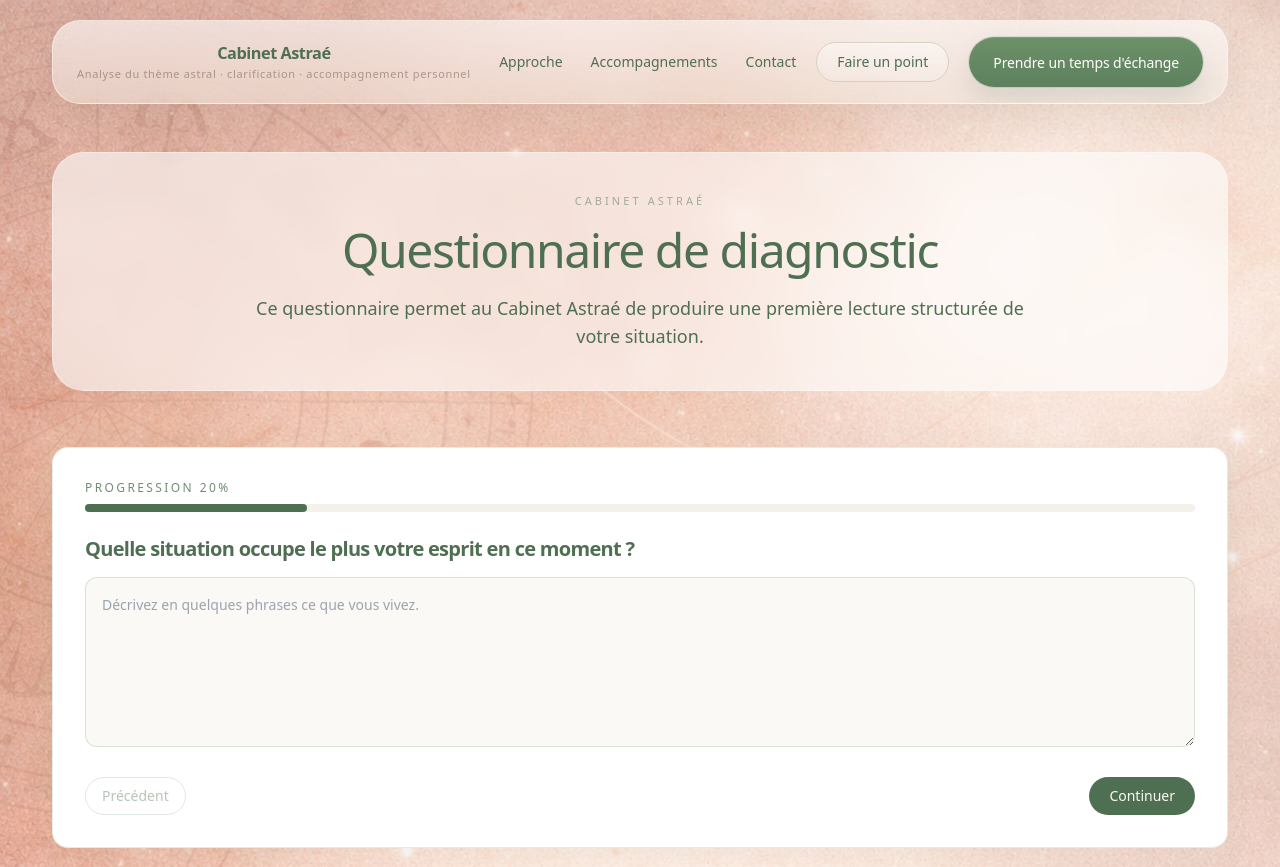
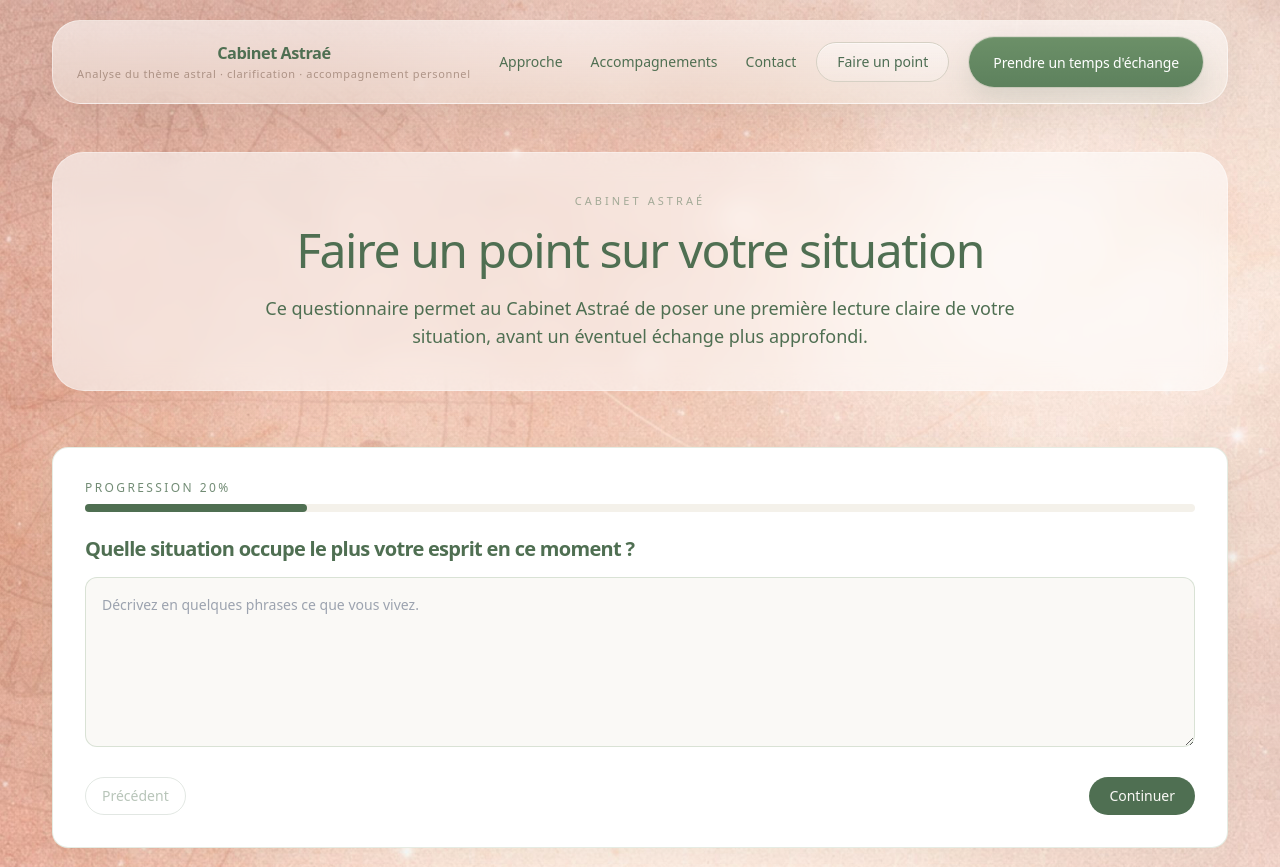
Before and after one commit to arnaudcrestey/cabinet-astrae, a Next.js app: page /questions in a window 1280 px wide. Shown: the top 867 px of the page. Built offline with nearby package versions, Linux system fonts and the light colour scheme.

Commit message:
Update page.tsx

```diff
--- a/app/questions/page.tsx
+++ b/app/questions/page.tsx
@@ -4,8 +4,8 @@ import { Questionnaire } from "@/components/projection/Questionnaire";
 export default function QuestionsPage() {
   return (
     <PageFrame
-      title="Questionnaire de diagnostic"
-      intro="Ce questionnaire permet au Cabinet Astraé de produire une première lecture structurée de votre situation."
+      title="Faire un point sur votre situation"
+      intro="Ce questionnaire permet au Cabinet Astraé de poser une première lecture claire de votre situation, avant un éventuel échange plus approfondi."
     >
       <Questionnaire />
     </PageFrame>
```
